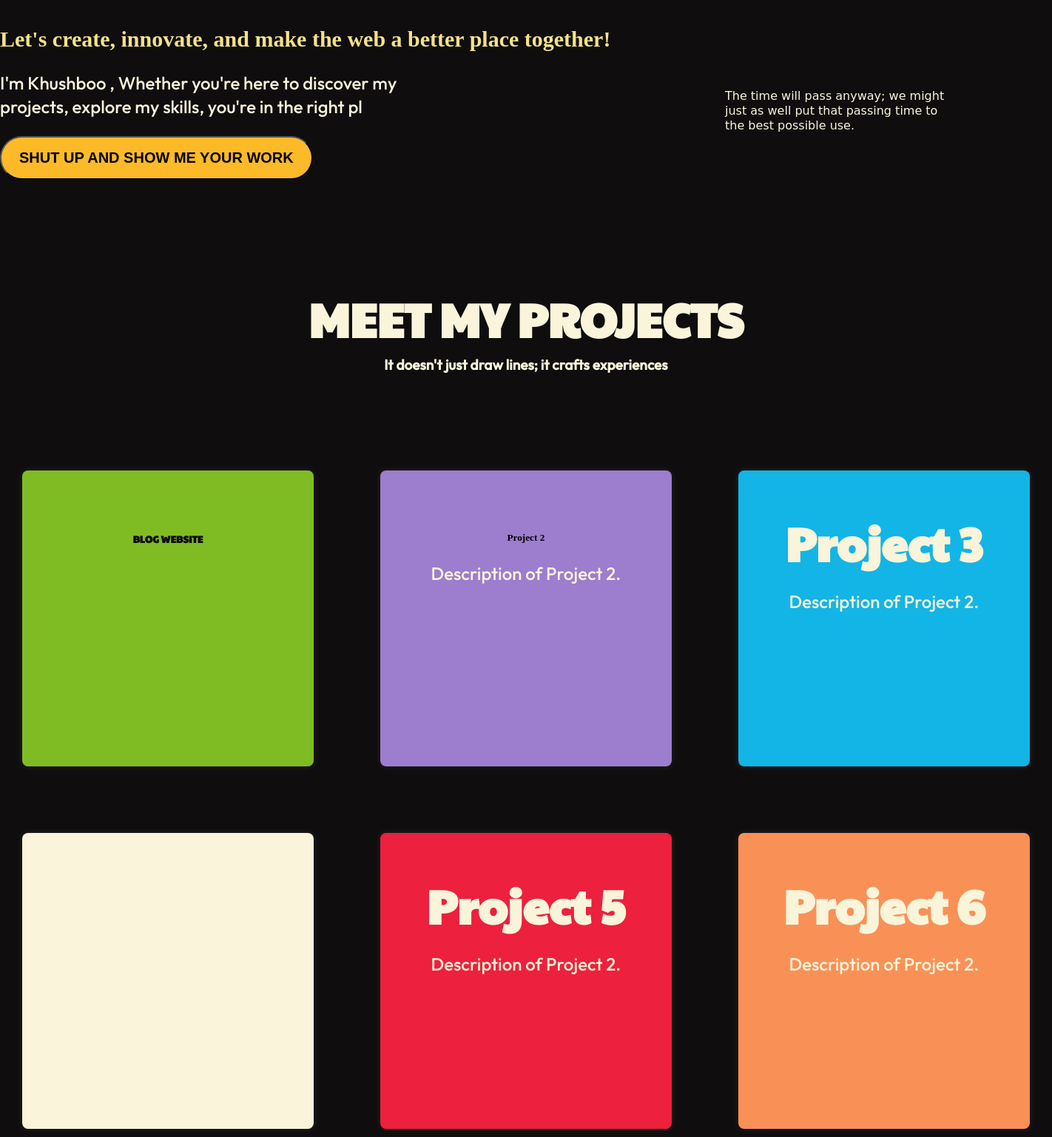
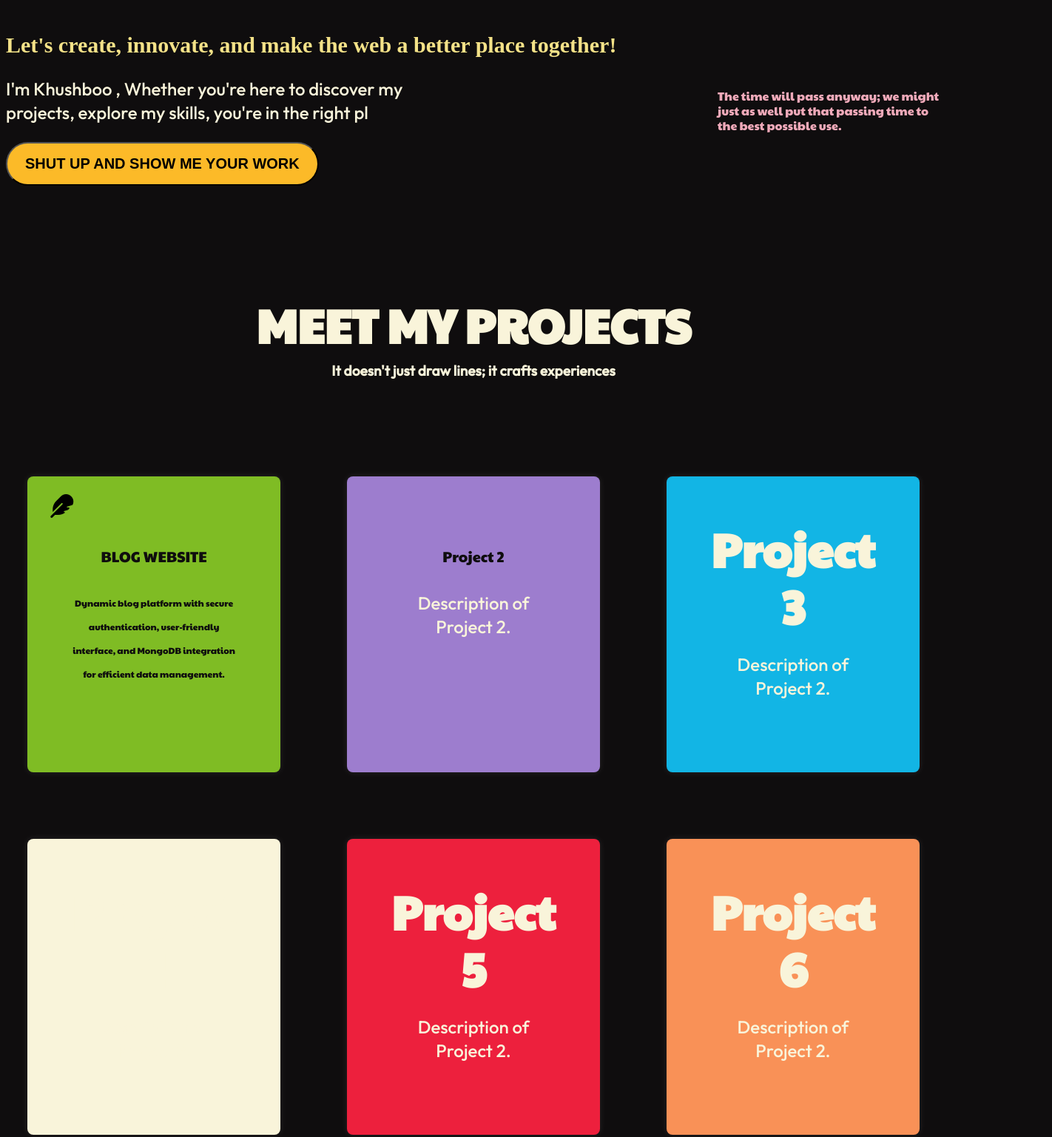
Before and after one commit to Khushboo-123/Portfolio, a plain HTML site: page index.html in a window 1280 px wide. Shown: the part 300-1837 px from the top of the page at 74% size, 1422 px wide, since content can reach past the window. Drawn offline with nearby package versions, Linux system fonts and the light colour scheme; a web font is replaced by a local one.

Commit message:
Add files via upload

```diff
--- a/index.html
+++ b/index.html
@@ -4,10 +4,16 @@
     <meta charset="UTF-8">
     <meta name="viewport" content="width=device-width, initial-scale=1.0">
     <link rel="stylesheet" href="./style.css">
-    <script src="https://code.jquery.com/jquery-3.6.4.min.js"></script>
-
     <link rel="preconnect" href="https://fonts.googleapis.com">
 <link rel="preconnect" href="https://fonts.gstatic.com" crossorigin>
+<link href="https://fonts.googleapis.com/css2?family=Fugaz+One&display=swap" rel="stylesheet">
+    <script src="https://code.jquery.com/jquery-3.6.4.min.js"></script>
+    <script src="https://kit.fontawesome.com/c67b6cfc11.js" crossorigin="anonymous"></script>
+    <link rel="preconnect" href="https://fonts.googleapis.com">
+<link rel="preconnect" href="https://fonts.gstatic.com" crossorigin>
+<link rel="preconnect" href="https://fonts.googleapis.com">
+<link rel="preconnect" href="https://fonts.gstatic.com" crossorigin>
+<link href="https://fonts.googleapis.com/css2?family=Rubik+Glitch&display=swap" rel="stylesheet">
 <link href="https://fonts.googleapis.com/css2?family=Outfit:wght@500&family=Paytone+One&display=swap" rel="stylesheet">
     <link rel="preconnect" href="https://fonts.googleapis.com">
 <link rel="preconnect" href="https://fonts.gstatic.com" crossorigin>
@@ -38,12 +44,17 @@
                     <!-- Project Item 1 -->
                     <div class="project-item green">
                         <h5>BLOG WEBSITE</h5>
-                        <p></p>
+                        <i class="fa-solid fa-feather fa-2xl"></i>
+                        <p class="desc">
+                            Dynamic blog platform with secure authentication, user-friendly interface,
+                            and MongoDB integration for efficient data management.
+                            </p>
                     </div>
 
                     <!-- Project Item 2 -->
                     <div class="project-item magenta">
                         <h5>Project 2</h5>
+
                         <p>Description of Project 2.</p>
                     </div>
 
--- a/style.css
+++ b/style.css
@@ -1,7 +1,6 @@
 body {
     background-color: #0f0d0e;
-    margin: 0;
-    padding: 0;
+
 
 }
 
@@ -32,25 +31,28 @@ h4{
     color: #f9f4da;
 }
 .quote{
-    color: #f9f4da;
-    max-width: 300px; /* Adjust the max-width as needed */
+    color:rgb(239, 169, 185);
+    max-width: 310px; /* Adjust the max-width as needed */
     margin-top: 20px; /* Adjust the top margin as needed */
     position: absolute;
     right: 0;
     bottom: 320px;
-    font-family: cursive, sans-serif;
-    font-size: 1rem;
+    font-family:'Paytone One', sans-serif ;
+       font-size: 1rem;
     line-height: 1.25rem;
 
 
+
 }
+
+
 
 .container2 {
     display: flex;
     flex-direction: column;
     align-items: center;
     justify-content: center;
-    width: max-content;
+    width: 1200px;
     text-align: center;
     margin: 150px auto;
 
@@ -87,7 +89,12 @@ h4 {
     font-family: 'Outfit', sans-serif;
 }
 
+.fa-2xl{
+    position: absolute;
+    left: 30px;
+    top: 40px;
 
+}
 p{
  color: #f9f4da;
  font-size: 1.5rem;
@@ -97,6 +104,12 @@ max-width: 40ch;
 white-space: inherit;
 font-family: 'Outfit', sans-serif;
 
+}
+p.desc{
+    font-size: 12px;
+    color: #0f0d0e;
+    font-family:'Paytone One', sans-serif ;
+    text-wrap: pretty;
 }
 
 button{
@@ -132,18 +145,18 @@ button{
     background-color:rgb(127, 188, 36);
     height: 400px;
     opacity: 1;
+    position: relative;
 }
 
-.green{
- border-color: #0ba95b;
-}
-.green h5{
+h5{
     font-family: 'Paytone One', sans-serif;
-    font-weight: 700;
+    font-weight: 200;
     color: #0f0d0e;
    font-display: uppercase;
+   font-size: 20px;
+   top: 0px;
+}
 
-}
 .magenta{
     background-color: #9d7dce;
 }
```
